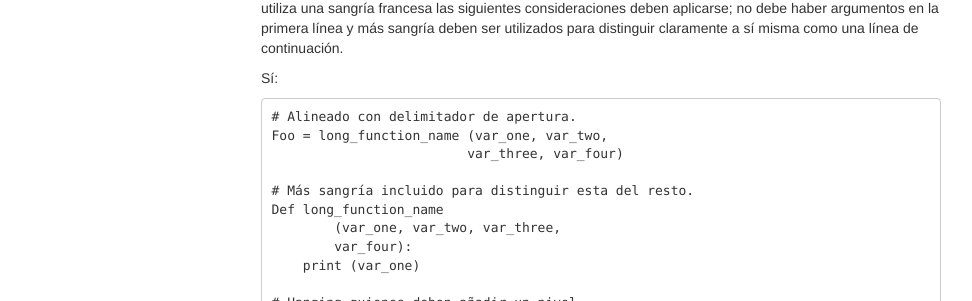
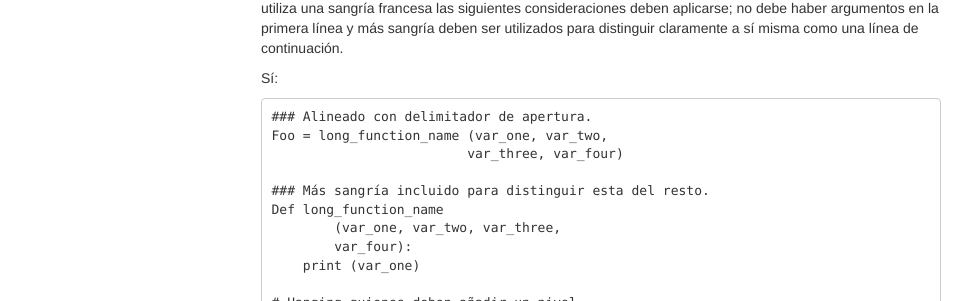
Before and after one commit to asomarribasd/asomarribasd.github.io, a Jekyll site: the page built from _posts/2014-05-08-PEP-0008-Guia-de-estilo-para-codigo-python.markdown, in a window 1280 px wide and 900 px high, scrolled down 1444 px. Shown: the part 151-452 px from the top of the window, without its empty margins (39-1011 px from the left). Built offline with Jekyll 4.4.1, drawn with Linux system fonts in a browser that asks for light colours; nearby versions of some CDN libraries; comment, search, counter and statistics services are not loaded; some of the changed text lies outside the part shown.

Commit message:
Preview Titles

````diff
--- a/_posts/2014-05-08-PEP-0008-Guia-de-estilo-para-codigo-python.markdown
+++ b/_posts/2014-05-08-PEP-0008-Guia-de-estilo-para-codigo-python.markdown
@@ -56,11 +56,11 @@ Las líneas de continuación deben alinearse elementos envueltos ya sea vertical
 
 Sí:
 ```
-# Alineado con delimitador de apertura.
+### Alineado con delimitador de apertura.
 Foo = long_function_name (var_one, var_two,
                          var_three, var_four)
 
-# Más sangría incluido para distinguir esta del resto.
+### Más sangría incluido para distinguir esta del resto.
 Def long_function_name
         (var_one, var_two, var_three,
         var_four):
````
